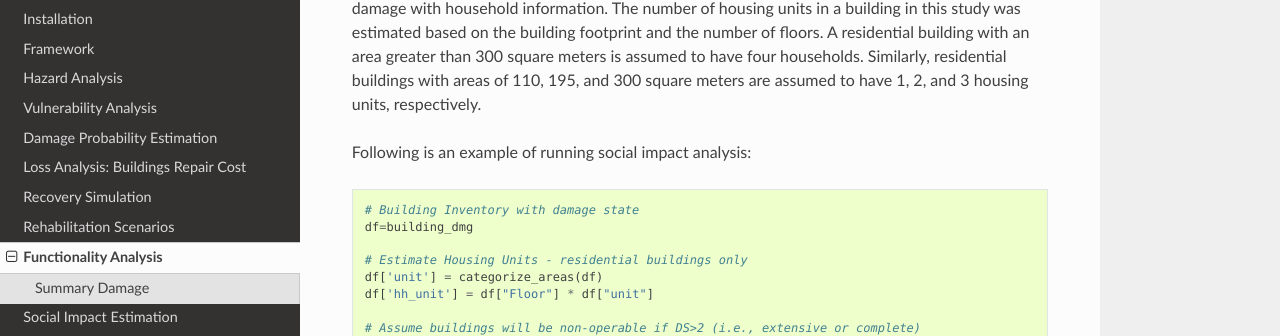
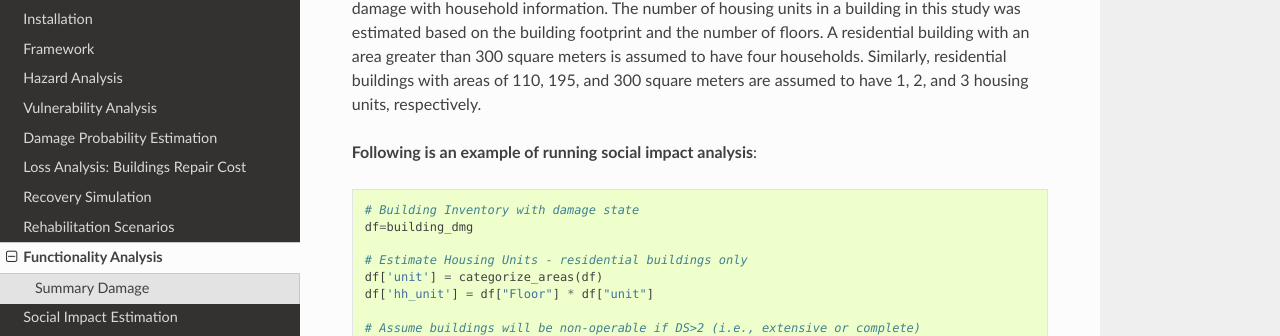
Before and after one commit to rxm562/TCRA, a Sphinx documentation site: the page built from docs/source/functionality.rst, in a window 1280 px wide and 900 px high, scrolled down 1550 px. Shown: the part 162-498 px from the top of the window. Built offline with Sphinx 7.4.7 and the Read the Docs theme 2.0.0, drawn with Linux system fonts in a browser that asks for light colours.

```diff
--- a/docs/source/functionality.rst
+++ b/docs/source/functionality.rst
@@ -57,7 +57,7 @@ Social Impact Estimation
 
 Social impacts are analyzed by connecting damage state outcomes with social characteristics by administrative boundaries. Population census data is a good source to estimate updated social characteristics. The number of household dislocations and the number of educational, governmental, and industrial buildings that are non-operable are estimated by connecting physical damage with household information. The number of housing units in a building in this study was estimated based on the building footprint and the number of floors. A residential building with an area greater than 300 square meters is assumed to have four households. Similarly, residential buildings with areas of 110, 195, and 300 square meters are assumed to have 1, 2, and 3 housing units, respectively.
 
-Following is an example of running social impact analysis::
+**Following is an example of running social impact analysis**::
 
    # Building Inventory with damage state
    df=building_dmg
```
